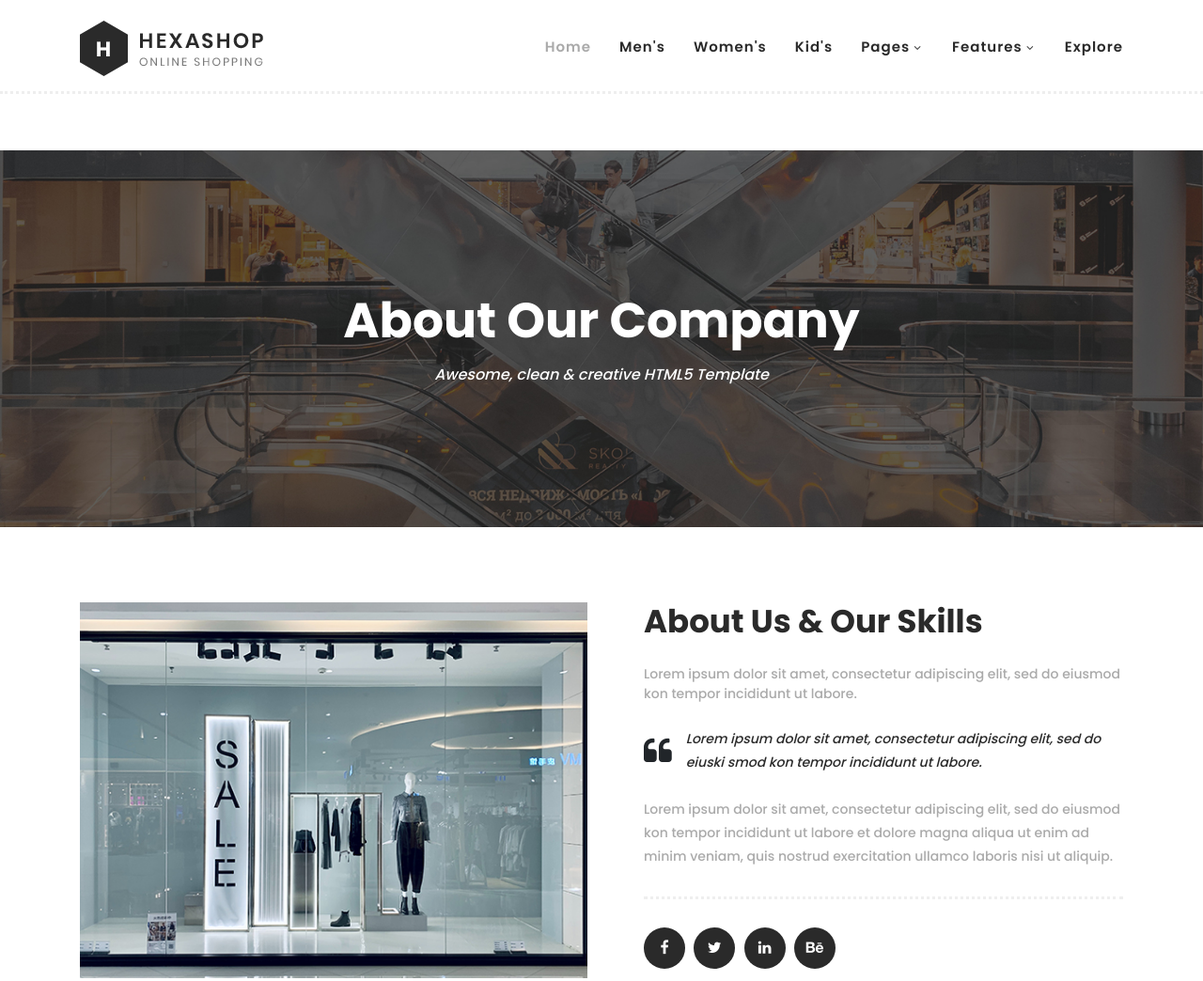
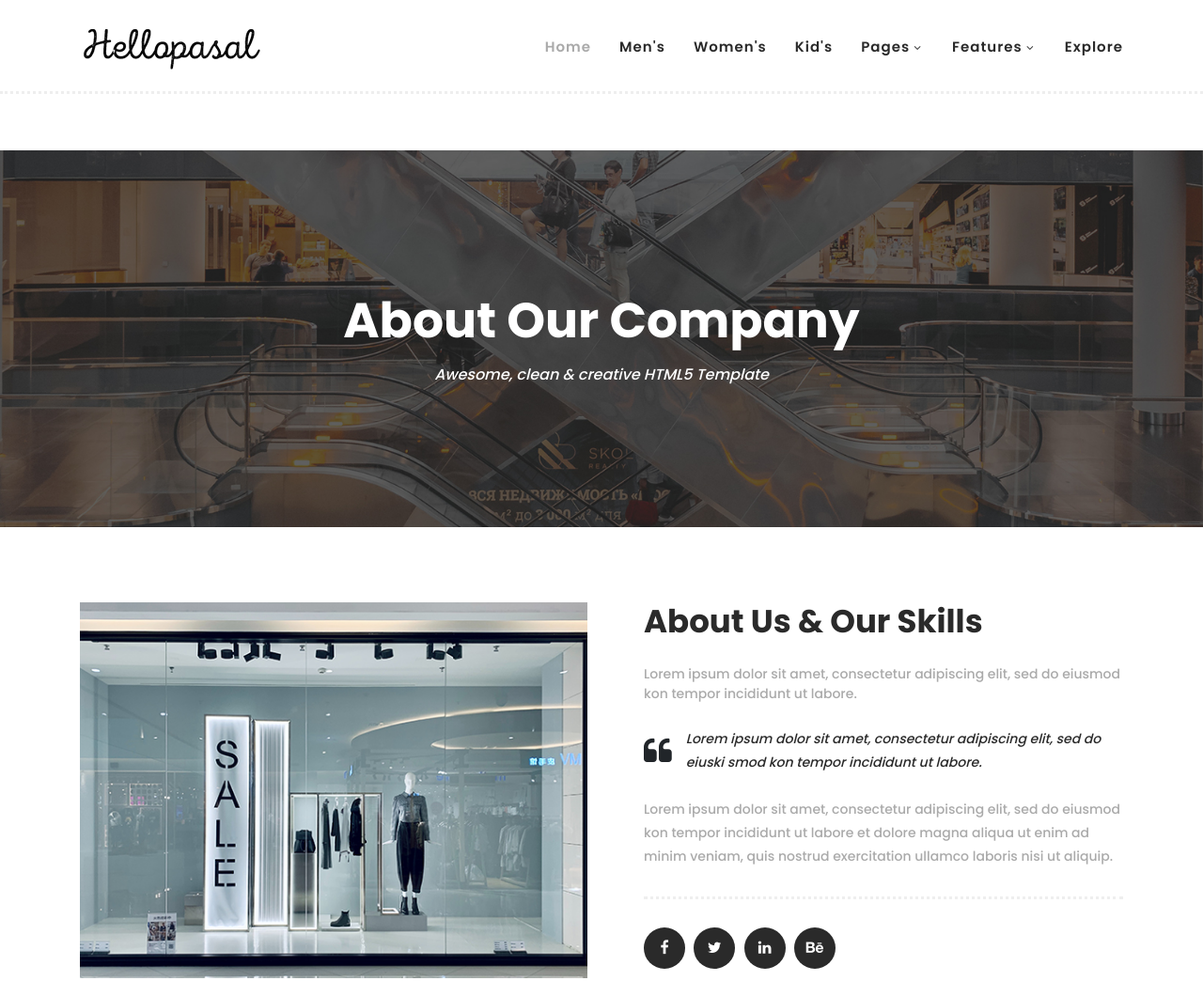
Before and after one commit to hellopasal/freehost.github.io, a plain HTML site: page about.html in a window 1280 px wide. Shown: the top 1044 px of the page at 94% size. Drawn offline with Linux system fonts and the light colour scheme.

Commit message:
logo-change-header

```diff
--- a/about.html
+++ b/about.html
@@ -52,7 +52,7 @@ https://templatemo.com/tm-571-hexashop
                     <nav class="main-nav">
                         <!-- ***** Logo Start ***** -->
                         <a href="index.html" class="logo">
-                            <img src="assets/images/logo.png">
+                            <img src="assets/images/logo-new.png">
                         </a>
                         <!-- ***** Logo End ***** -->
                         <!-- ***** Menu Start ***** -->
```
Also changed, not shown: contact.html (+1 -1 lines), products.html (+1 -1 lines), single-product.html (+1 -1 lines).
